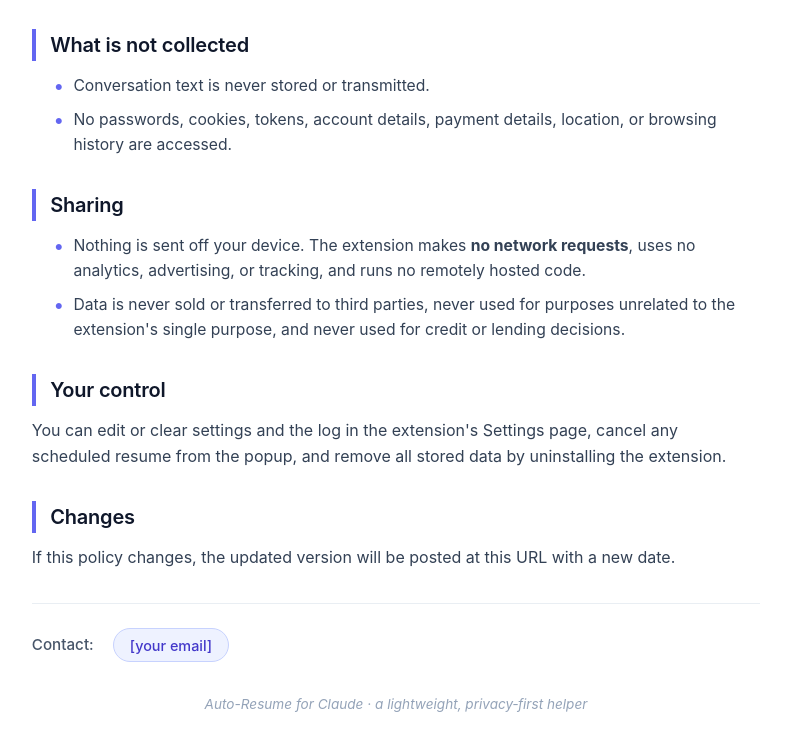
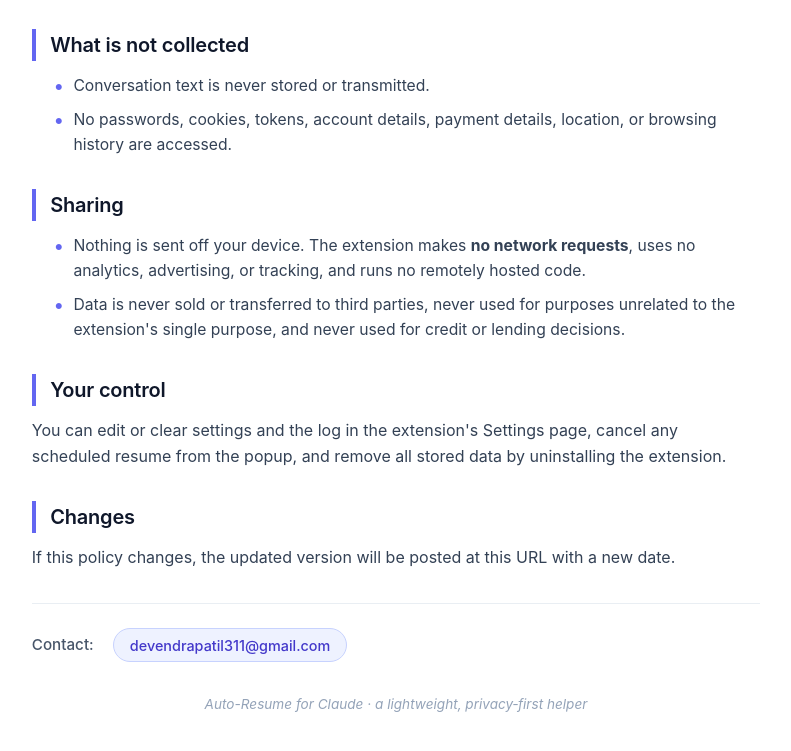
Before and after one commit to dev310101/Privacy-policy, a plain HTML site: page index.html in a window 1280 px wide. Shown: the part 902-1653 px from the top of the page, without its empty margins (244-1035 px from the left). Drawn offline with Linux system fonts and the light colour scheme.

Commit message:
Update contact email in index.html

```diff
--- a/index.html
+++ b/index.html
@@ -265,7 +265,7 @@
 
     <div class="contact-line">
       <span style="font-weight: 500;">Contact:</span>
-      <a href="mailto:devendrapatil311@gmail.com" class="contact-email">[your email]</a>
+      <a href="mailto:devendrapatil311@gmail.com" class="contact-email">devendrapatil311@gmail.com</a>
     </div>
 
     <div class="footnote">
```
